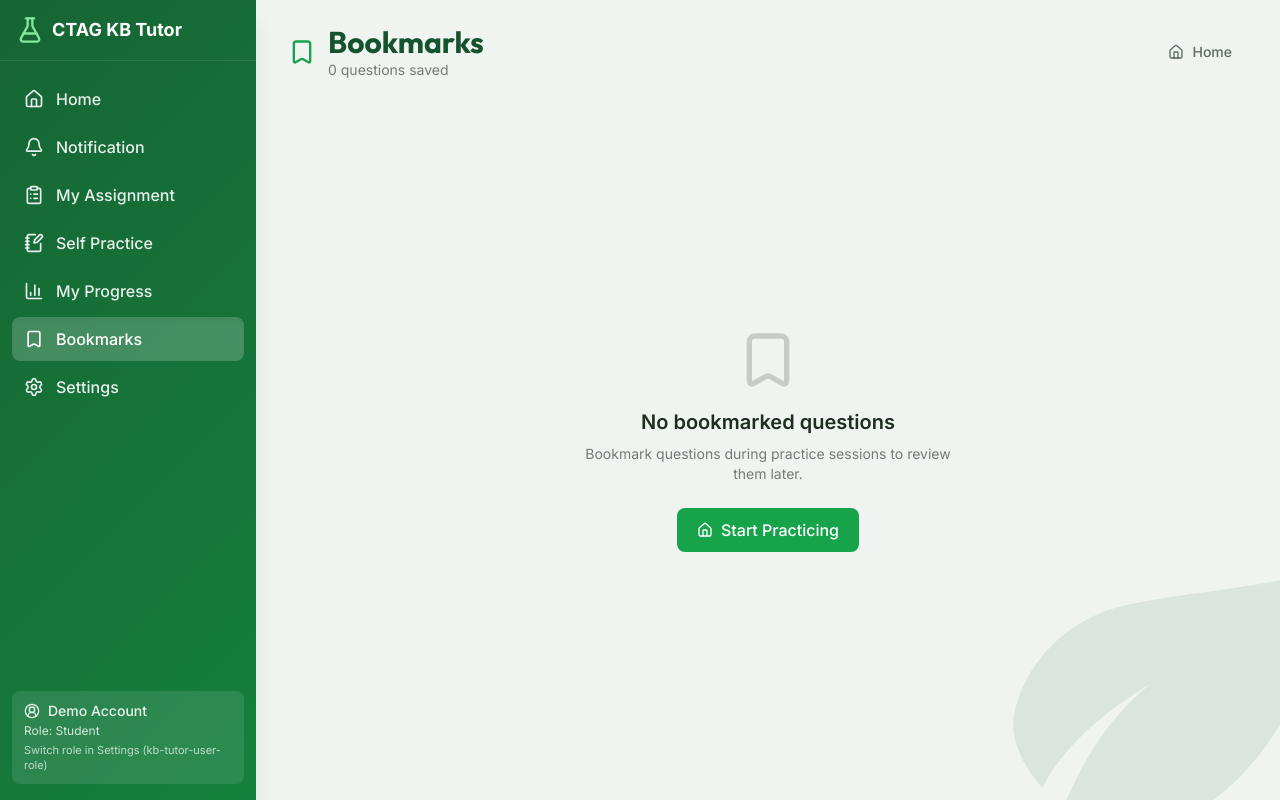
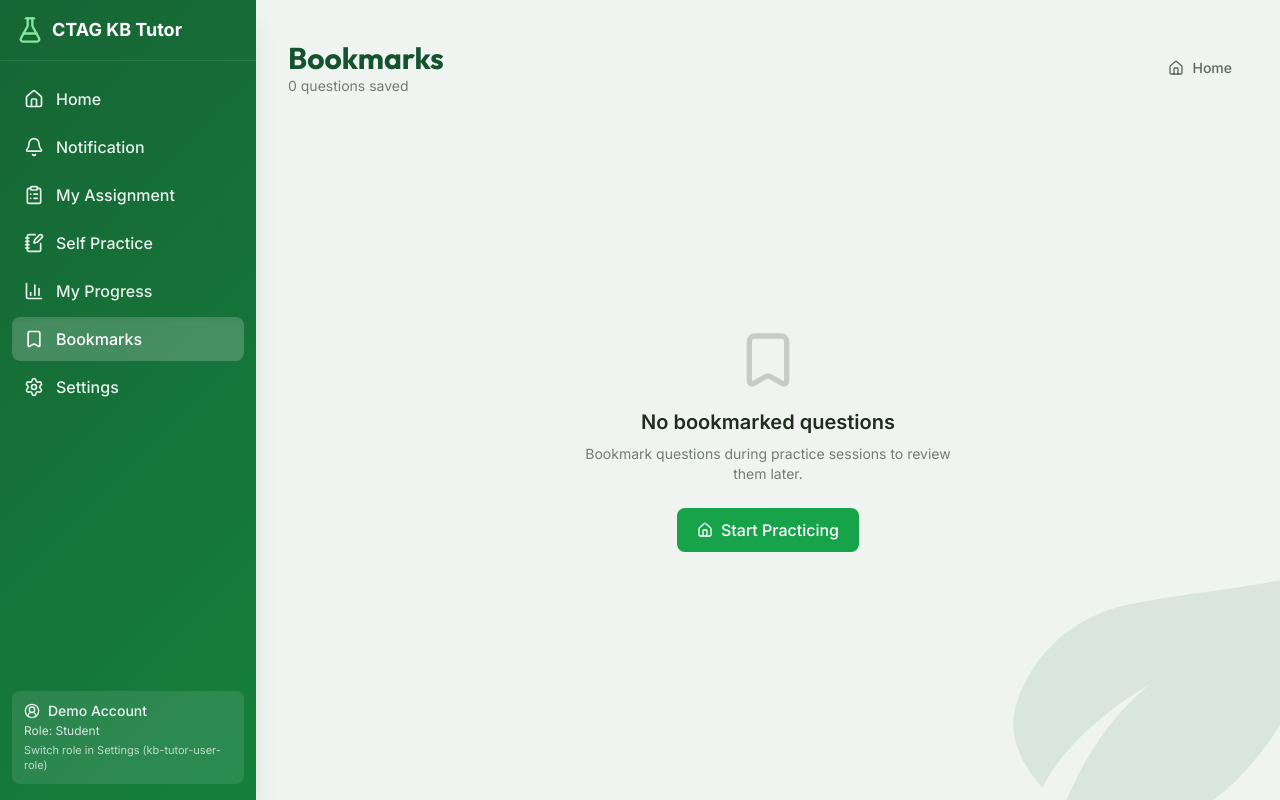
Before and after one commit to miinakoyama/kb-tutor, a Next.js app: page /bookmarks in a window 1280 px wide. Built offline with nearby package versions, Linux system fonts and the light colour scheme.

Commit message:
fix: change the title of each page to be consistent

```diff
--- a/src/app/bookmarks/page.tsx
+++ b/src/app/bookmarks/page.tsx
@@ -53,7 +53,7 @@ export default function BookmarksPage() {
   if (!isLoaded) {
     return (
       <main className="h-[calc(100vh-4rem)] lg:h-screen overflow-hidden">
-        <div className="max-w-6xl mx-auto px-4 sm:px-6 lg:px-8 py-6 h-full flex items-center justify-center">
+        <div className="max-w-6xl mx-auto px-4 sm:px-6 lg:px-8 py-6 sm:py-8 lg:py-10 h-full flex items-center justify-center">
           <div className="text-slate-gray">Loading...</div>
         </div>
       </main>
@@ -62,10 +62,9 @@ export default function BookmarksPage() {
 
   return (
     <main className="h-[calc(100vh-4rem)] lg:h-screen overflow-hidden">
-      <div className="max-w-6xl mx-auto px-4 sm:px-6 lg:px-8 py-6 h-full flex flex-col">
+      <div className="max-w-6xl mx-auto px-4 sm:px-6 lg:px-8 py-6 sm:py-8 lg:py-10 h-full flex flex-col">
         <div className="flex items-center justify-between mb-6">
-          <div className="flex items-center gap-3">
-            <Bookmark className="w-7 h-7 text-[#16a34a]" />
+          <div>
             <div>
               <h1 className="text-2xl sm:text-3xl font-bold font-heading text-[#14532d]">
                 Bookmarks
--- a/src/app/practice/page.tsx
+++ b/src/app/practice/page.tsx
@@ -41,7 +41,7 @@ export default async function PracticePage({
 }) {
   return (
     <main className="h-[calc(100vh-4rem)] lg:h-screen overflow-hidden">
-      <div className="max-w-6xl mx-auto px-4 sm:px-6 lg:px-8 py-4 h-full overflow-y-auto">
+      <div className="max-w-6xl mx-auto px-4 sm:px-6 lg:px-8 py-6 sm:py-8 lg:py-10 h-full overflow-y-auto">
         <Suspense fallback={<div className="text-slate-gray">Loading...</div>}>
           <PracticeContent searchParams={searchParams} />
         </Suspense>
```
